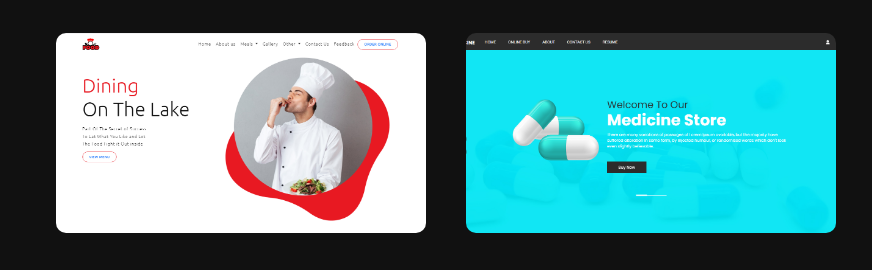
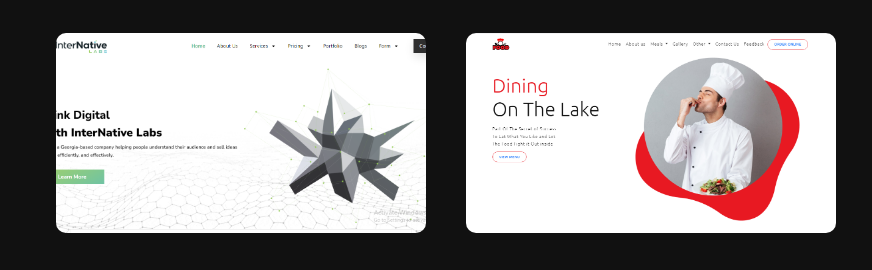
Before and after one commit to DaniyalSaati/Portfolio2, a plain HTML site: page index.html in a window 1280 px wide. Shown: the part 3452-3722 px from the top of the page, without its empty margins (369-1241 px from the left). Drawn offline with nearby package versions, Linux system fonts and the light colour scheme.

Commit message:
Update index.html

```diff
--- a/index.html
+++ b/index.html
@@ -206,6 +206,12 @@
            <a href="https://virgilbrewster.com/" target="_blank"><img src="images/project3.png" alt=""></a>
 
         </div>
+
+        <div class="box">
+
+           <a href="https://virgilbrewster.com/" target="_blank"><img src="images/project10.png" alt=""></a>
+
+        </div>
         <div class="box">
 
            <a href="https://eprojects.azfamtech.com/vinegerfood/home.html" target="_blank"><img src="images/img3.PNG" alt=""></a>
```
